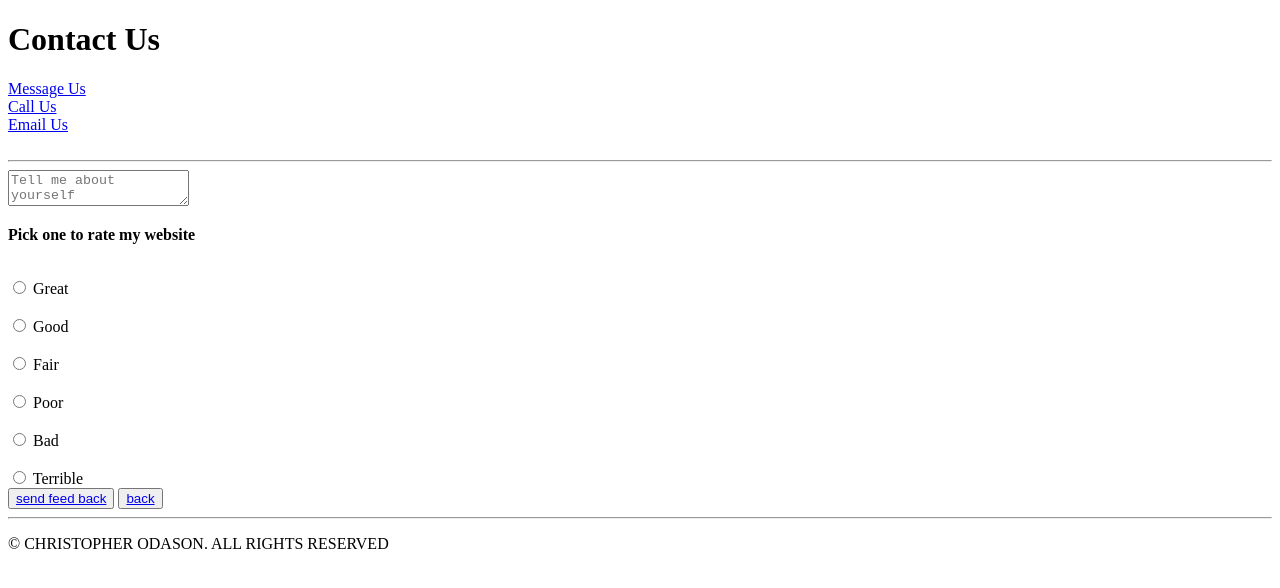
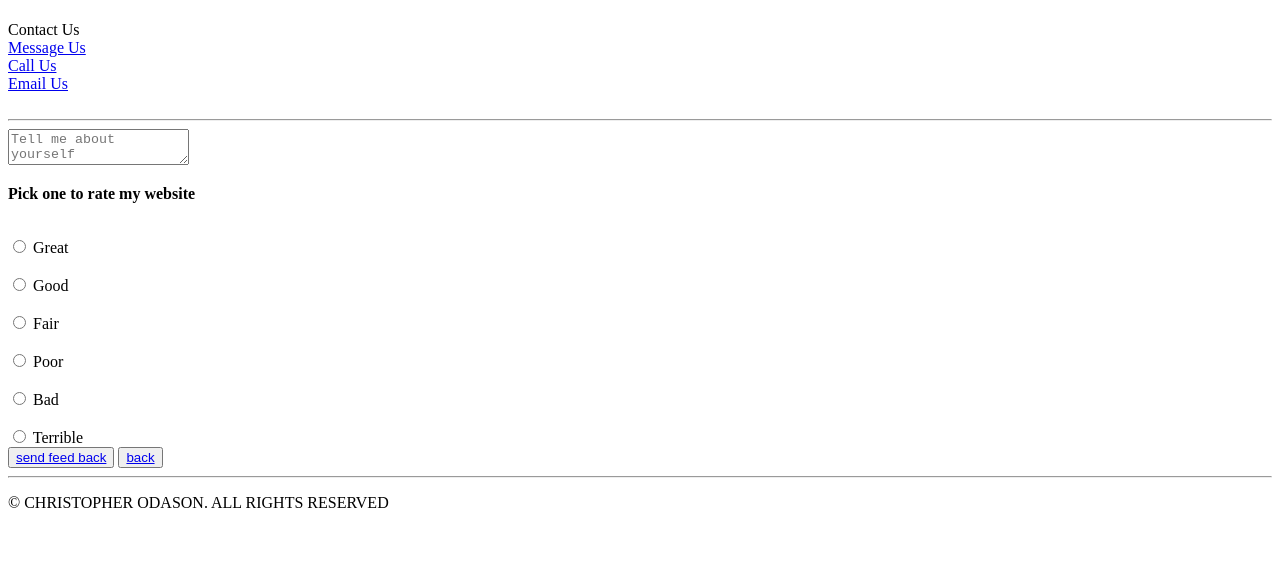
Before and after one commit to christopherodason4-bit/Church-website, a plain HTML site: page contact_us.html in a window 1280 px wide. Drawn offline with Linux system fonts and the light colour scheme.

Commit message:
Update contact_us.html

```diff
--- a/contact_us.html
+++ b/contact_us.html
@@ -7,7 +7,7 @@
 </head>
 
     <header>
-        <h1>Contact Us</h1>
+        <h1></h1>Contact Us</h1>
     </header>
 <body>
     <a href="sms:+234806579324">Message Us</a><br>
```
